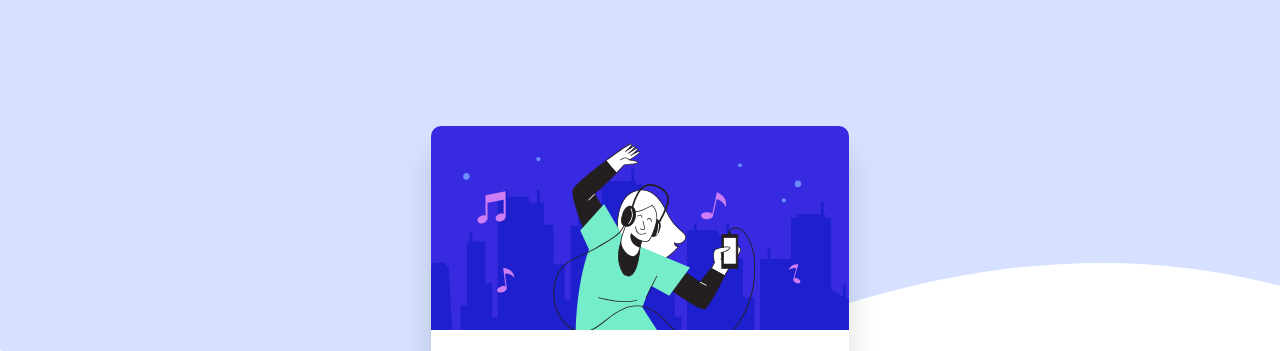
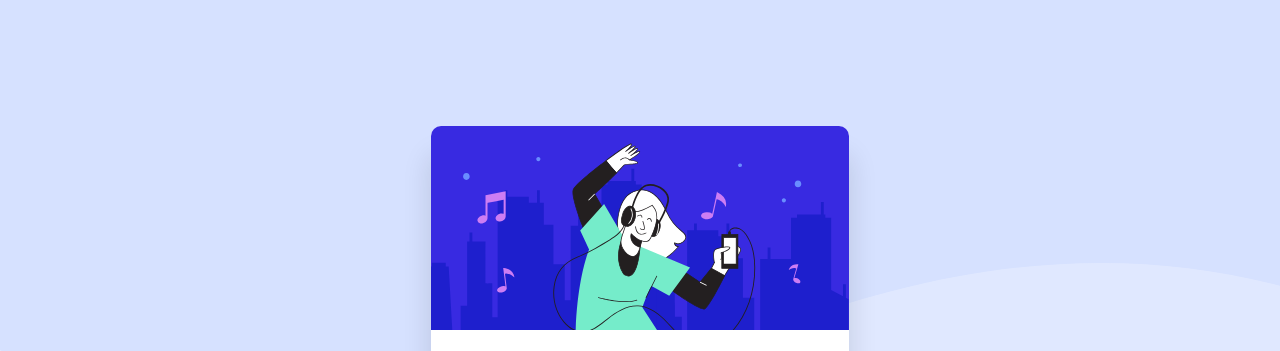
Before and after one commit to melisciar/order-summary, a plain HTML site: page index.html in a window 1280 px wide. Shown: the top 351 px of the page. Drawn offline with Linux system fonts and the light colour scheme.

Commit message:
Update style.css

```diff
--- a/style.css
+++ b/style.css
@@ -3,6 +3,7 @@ body {
   color: hsl(223, 47%, 23%);
   background-image: url("images/pattern-background-desktop.svg");
   background-repeat: no-repeat;
+  background-color: hsl(225, 100%, 94%);
 }
 .card {
   text-align: center;
```
